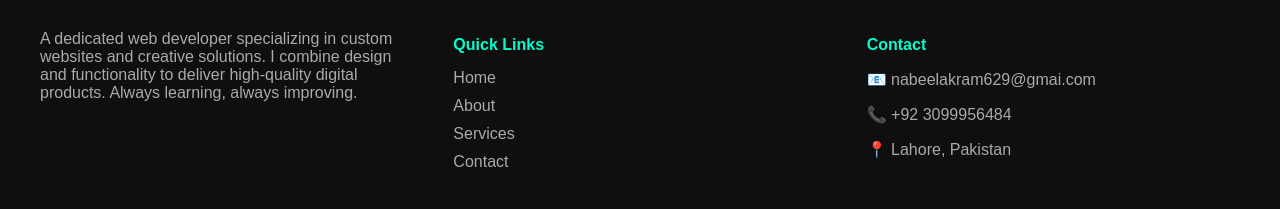
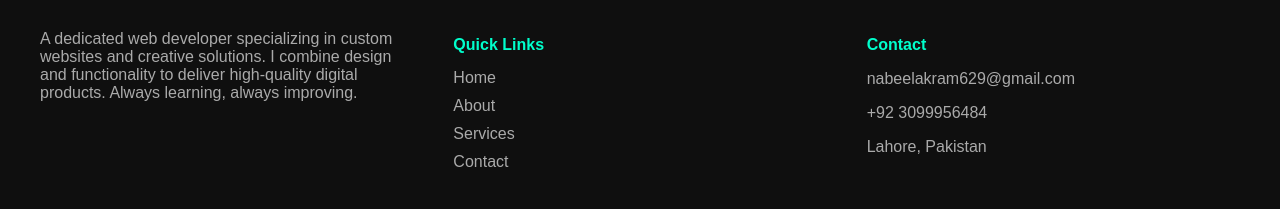
Before and after one commit to Nabeel629/Portfolio, a React (Vite) app: page / in a window 1280 px wide. Shown: the part 5666-5875 px from the top of the page. Built offline with nearby package versions, Linux system fonts and the light colour scheme.

Commit message:
another changings

```diff
--- a/src/Pages/Home.jsx
+++ b/src/Pages/Home.jsx
@@ -73,7 +73,9 @@ function Home() {
             grow your business online.
           </p>
           <div className="hero-buttons">
-            <a href="/contact" className="btn-primary">
+            <a href="https://wa.me/923099956484?text=Hi%20are%20you%20available%3F"
+    target="_blank"
+    rel="noopener noreferrer" className="btn-primary">
               Get Started
             </a>
             <a href="/services" className="btn-outline">
--- a/src/footer/Footer.css
+++ b/src/footer/Footer.css
@@ -41,3 +41,12 @@
   font-size: 14px;
   color: #777;
 }
+p a {
+  color: #00ffcc;
+  text-decoration: none;
+  font-weight: 500;
+}
+
+p a:hover {
+  text-decoration: underline;
+}
--- a/src/footer/Footer.jsx
+++ b/src/footer/Footer.jsx
@@ -22,9 +22,10 @@ Always learning, always improving.</p>
 
         <div className="footer-col">
           <h4>Contact</h4>
-          <p>📧 nabeelakram629@gmai.com</p>
-          <p>📞 +92 3099956484</p>
-          <p>📍 Lahore, Pakistan</p>
+<p><a href="mailto:nabeelakram629@gmail.com">nabeelakram629@gmail.com</a>
+</p>
+          <p>+92 3099956484</p>
+          <p>Lahore, Pakistan</p>
         </div>
 
       </div>
```
